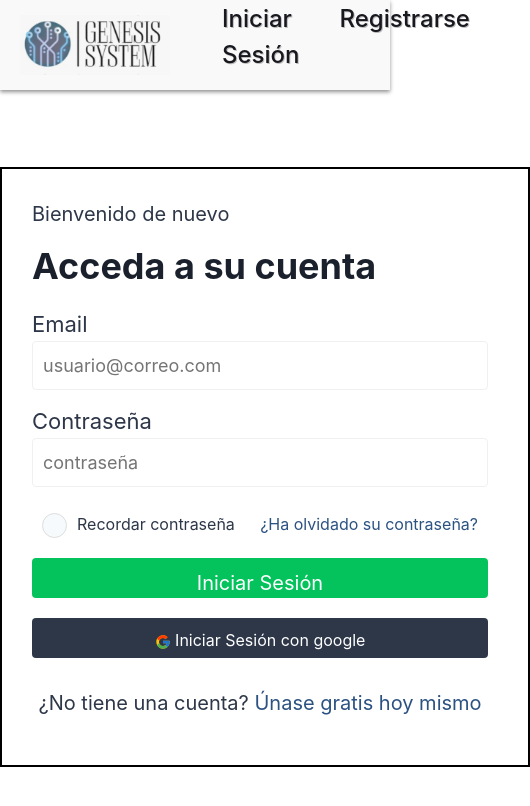
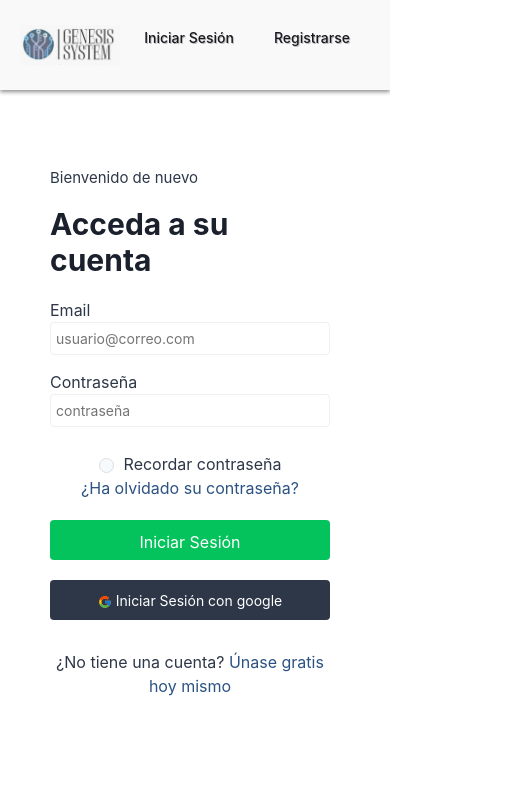
Before and after one commit to JFBJ17/Genesys_System, a React (Create React App) app in the folder frontend/: page /login in a window 390 px wide. Shown: the top 806 px of the page, 530 px wide, since content can reach past the window. Built offline with nearby package versions, Linux system fonts and the light colour scheme.

Commit message:
login y registro responsive

```diff
--- a/frontend/src/assets/styles/login.scss
+++ b/frontend/src/assets/styles/login.scss
@@ -3,6 +3,7 @@
   height: calc(100vh - 90px);
   width: 100%;
   color: #2d3748;
+
   .picture {
     //display: none;
     flex: 1;
@@ -125,3 +126,68 @@
     display: none;
   }
 }
+
+@media only screen and (max-width: 610px) {
+  .login-container {
+    .login {
+      border: none !important;
+    }
+  }
+}
+
+@media only screen and (max-width: 500px) {
+  .login-container {
+    .login {
+      width: 400px !important;
+      padding: 0 30px !important;
+      height: 100%;
+
+      .title {
+        font-size: 30px !important;
+      }
+    }
+  }
+}
+@media only screen and (max-width: 420px) {
+  .login-container {
+    .login {
+      width: 350px !important;
+      height: 100%;
+      .greeting {
+        font-size: 15px !important;
+      }
+      .title {
+        font-size: 30px !important;
+      }
+      form {
+        .input-label {
+          font-size: 16px !important;
+        }
+        .input-field {
+          padding: 5px !important;
+
+          font-size: 14px !important;
+        }
+        .forgot-password {
+          flex-direction: column;
+          justify-content: center;
+          text-align: center;
+
+          .checkbox {
+            width: 15px !important;
+            height: 15px !important;
+          }
+        }
+      }
+      button {
+        font-size: 16px !important;
+      }
+      .google {
+        font-size: 14px !important;
+      }
+      .not-singed-up {
+        font-size: 16px !important;
+      }
+    }
+  }
+}
--- a/frontend/src/assets/styles/navbar.scss
+++ b/frontend/src/assets/styles/navbar.scss
@@ -16,6 +16,7 @@ header {
     display: flex;
     flex-direction: row;
     list-style: none;
+    align-items: center;
 
     li {
       margin: 0 20px;
@@ -23,6 +24,7 @@ header {
       font-weight: 500;
       font-size: 24px;
       text-shadow: 1px 1px 0 #bcbcbc;
+      text-align: center;
 
       a {
         text-decoration: none;
@@ -31,3 +33,32 @@ header {
     }
   }
 }
+
+//Media queries
+@media only screen and (max-width: 580px) {
+  header {
+    ul {
+      padding: 0;
+      li {
+        font-size: 18px;
+      }
+    }
+  }
+
+  .logo {
+    height: 50px !important;
+  }
+}
+
+@media only screen and (max-width: 490px) {
+  header {
+    ul {
+      li {
+        font-size: 14px;
+      }
+    }
+    .logo {
+      height: 40px !important;
+    }
+  }
+}
--- a/frontend/src/assets/styles/register.scss
+++ b/frontend/src/assets/styles/register.scss
@@ -94,3 +94,28 @@
     background: #404040;
   }
 }
+
+@media only screen and (max-width: 500px) {
+  .register-container {
+    margin: 0;
+    max-height: max-content;
+    border-radius: 0;
+    height: 100%;
+    width: 100%;
+  }
+}
+@media only screen and (max-width: 420px) {
+  .register-container {
+    h2 {
+      font-size: 40px !important;
+    }
+    button {
+      margin: 10px !important;
+      width: 60% !important;
+    }
+    p {
+      margin-top: 20px;
+      font-size: 14px !important;
+    }
+  }
+}
--- a/frontend/src/components/Navbar.tsx
+++ b/frontend/src/components/Navbar.tsx
@@ -12,7 +12,7 @@ const Navbar = () => {
         <img className='logo' src={logoIcon} alt='logo de Genesys' />
       </Link>
       <ul>
-        <li className='link'>
+        <li className='link login-link'>
           <Link to='/login'>Iniciar Sesión</Link>
         </li>
         <li className='link'>
--- a/frontend/src/pages/Login.tsx
+++ b/frontend/src/pages/Login.tsx
@@ -30,14 +30,20 @@ const Login = () => {
             </label>
             <label className='input-label'>
               Contraseña
-              <input className='input-field' type='password' placeholder="contraseña"/>
+              <input
+                className='input-field'
+                type='password'
+                placeholder='contraseña'
+              />
             </label>
             <div className='forgot-password'>
               <label>
                 <input type='checkbox' className='checkbox' />
                 Recordar contraseña
               </label>
-              <Link to='/'>¿Ha olvidado su contraseña?</Link>
+              <Link className='password-link' to='/'>
+                ¿Ha olvidado su contraseña?
+              </Link>
             </div>
             <button type='submit'>Iniciar Sesión</button>
           </form>
```
